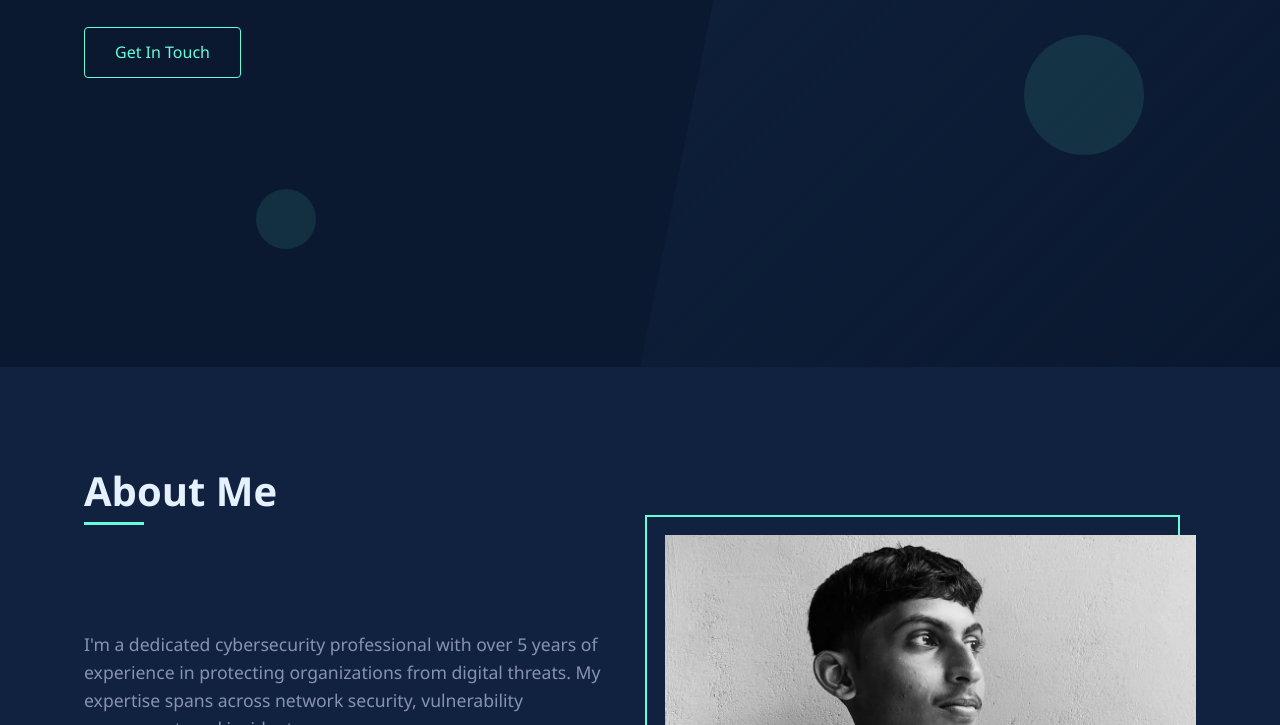
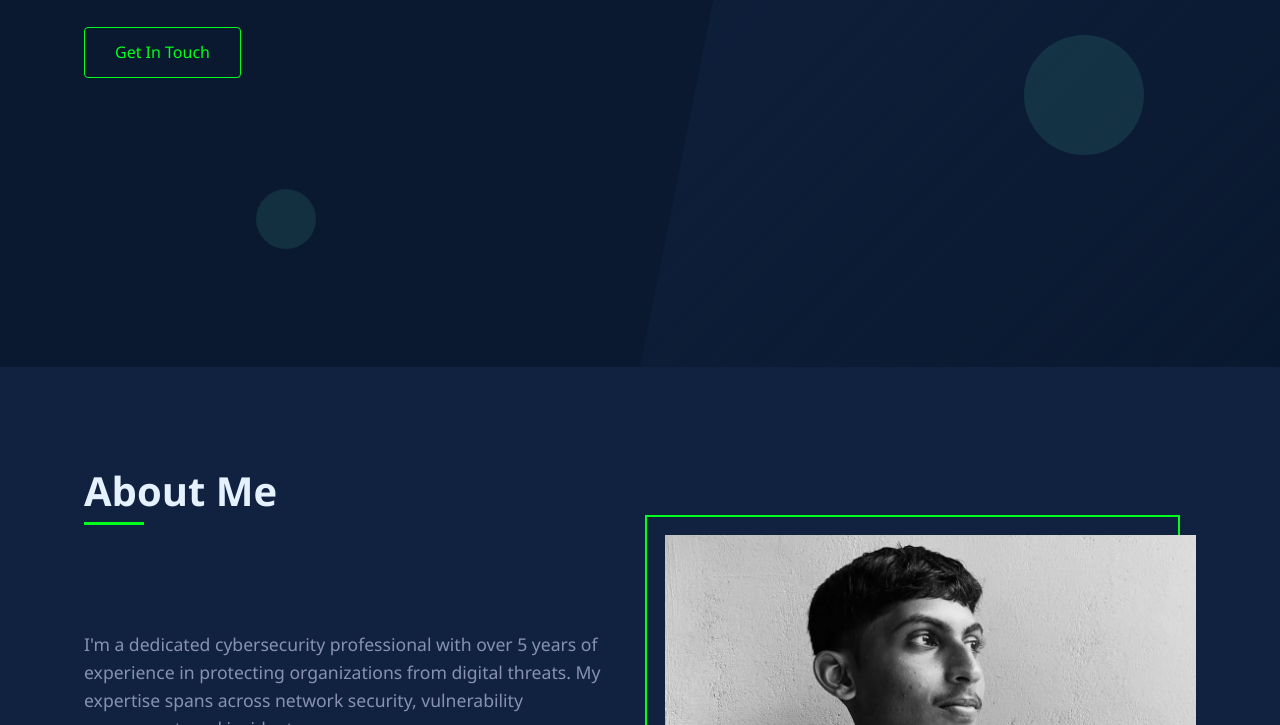
Before and after one commit to ShabibMahamood/Me, a plain HTML site: page index.html in a window 1280 px wide. Shown: the part 433-1158 px from the top of the page. Drawn offline with Linux system fonts and the light colour scheme.

Commit message:
Update index.html

```diff
--- a/index.html
+++ b/index.html
@@ -76,7 +76,7 @@
         :root {
             --primary: #0a192f;
             --secondary: #112240;
-            --accent: #64ffda;
+            --accent: #00ff1d;
             --text-primary: #e6f1ff;
             --text-secondary: #8892b0;
             --danger: #ff2e63;
```
